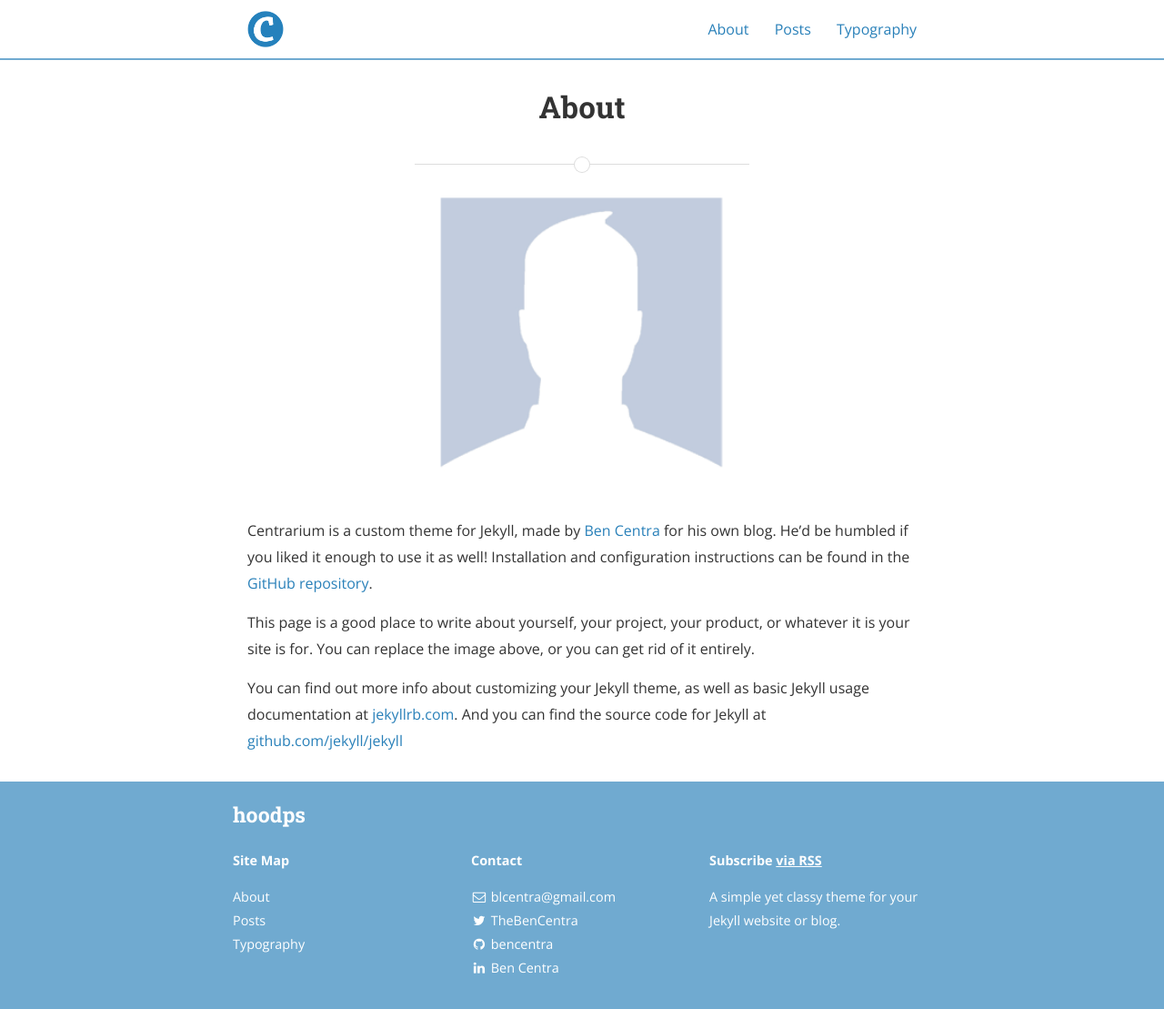
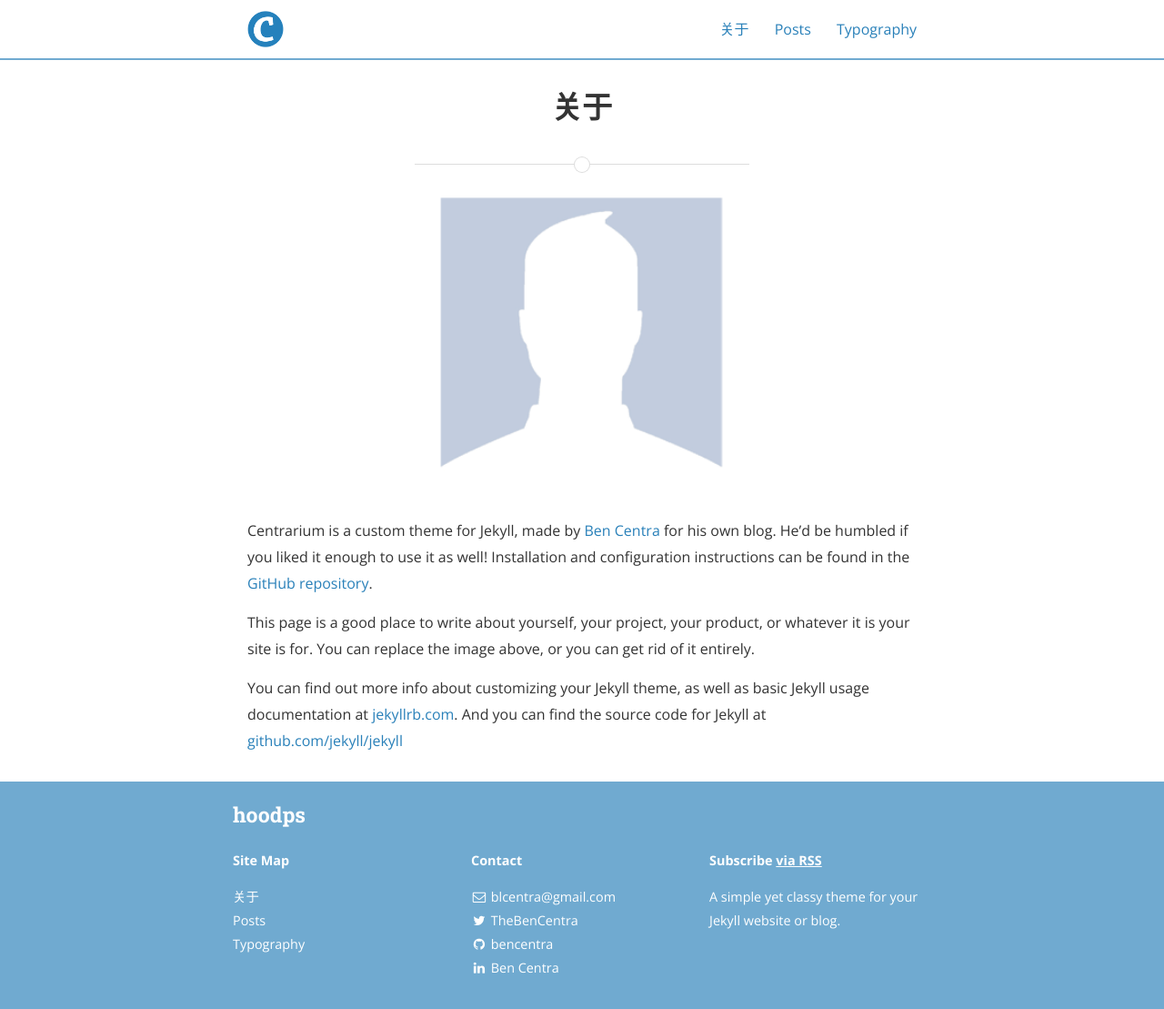
Before and after one commit to Hoodps/myblog, a Jekyll site: the page built from about.md, in a window 1280 px wide. Shown: the whole page at 91% size. Built offline with Jekyll 4.4.1, drawn with Linux system fonts in a browser that asks for light colours; nearby versions of some CDN libraries; a style sheet for code colours, icons or effects is not loaded.

Commit message:
first post

```diff
--- a/_config.yml
+++ b/_config.yml
@@ -17,7 +17,7 @@
 # Base URL of site (i.e. /blog). It should always start with a slash,
 # and never end with a slash. Set it to a blank value if hosting at the
 # root of your server.
-baseurl: "/myblog" # the subpath of your site, e.g. /blog/
+baseurl: / # the subpath of your site, e.g. /blog/
 url: "http://hoodps.github.io" # the base hostname & protocol for your site
 cover: "/assets/header_image.jpg"
 logo: "/assets/logo.png"
--- a/about.md
+++ b/about.md
@@ -1,6 +1,6 @@
 ---
 layout: page
-title: About
+title: 关于
 permalink: /about/
 ---
 
```
